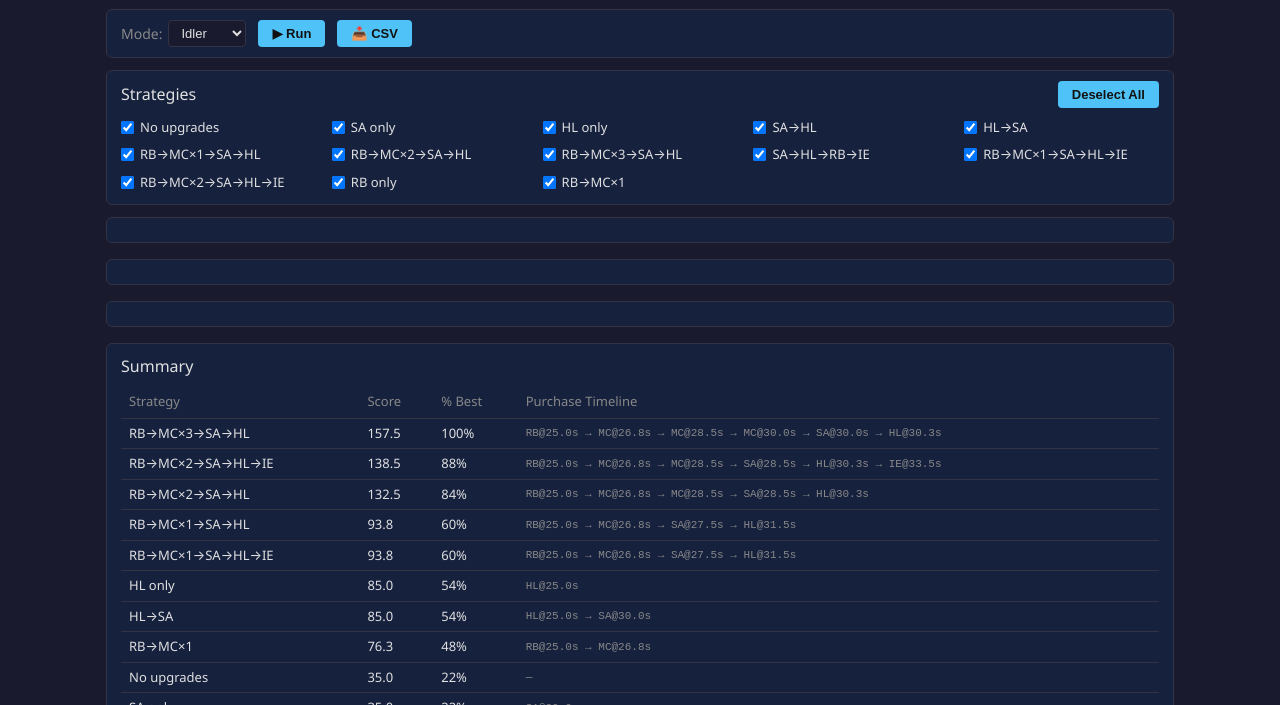
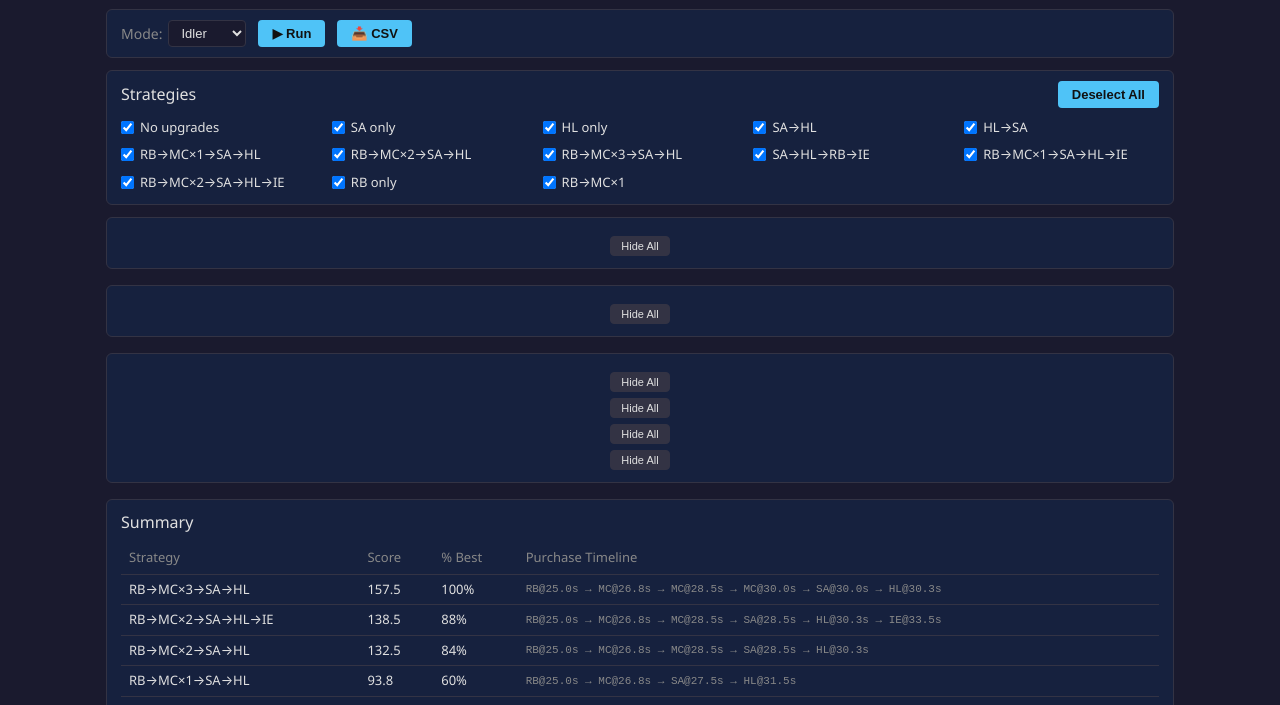
Before and after one commit to yonisimian/incremental-game, a website built with Vite: page client/dev.html in a window 1280 px wide. Both pictures are taken after a click on the button "▶ Run". Shown: the part 95-800 px from the top of the page. Built offline with nearby package versions, Linux system fonts and the light colour scheme; what uplot would draw is missing.

Commit message:
feat(client): add hide-all/show-all toggle for chart series
- Button placed inside the legend area below series labels
- Hides all series when any are visible; shows all when all hidden
- Y-axis stays visible when all series are hidden (range fallback)

```diff
--- a/client/src/dev/chart.ts
+++ b/client/src/dev/chart.ts
@@ -48,6 +48,34 @@ export interface ChartSeries {
 const instances = new WeakMap<HTMLElement, uPlot>()
 
 /**
+ * Attach a "Hide all / Show all" button inside the chart's legend area.
+ * Clicking it toggles every series off (so you can isolate one via the legend)
+ * or back on if all are already hidden.
+ */
+function attachToggleAllButton(wrapper: HTMLElement, chart: uPlot, seriesCount: number): void {
+  const btn = document.createElement('button')
+  btn.className = 'chart-toggle-all'
+  btn.textContent = 'Hide All'
+
+  btn.addEventListener('click', () => {
+    // If ANY series is visible → hide all; if all hidden → show all
+    const anyVisible = chart.series.slice(1).some((s) => s.show)
+    for (let i = 1; i <= seriesCount; i++) {
+      chart.setSeries(i, { show: !anyVisible })
+    }
+    btn.textContent = anyVisible ? 'Show All' : 'Hide All'
+  })
+
+  // Place the button inside the legend table's container
+  const legend = wrapper.querySelector('.u-legend')
+  if (legend) {
+    legend.appendChild(btn)
+  } else {
+    wrapper.appendChild(btn)
+  }
+}
+
+/**
  * Render a uPlot chart into `container`.
  * Destroys any previous chart in the same container.
  */
@@ -95,6 +123,13 @@ export function renderChart(
     series: uSeries,
     scales: {
       x: { time: false },
+      y: {
+        range: (_u, min, max) => {
+          // Keep y-axis visible even when all series are hidden
+          if (min === Infinity) return [0, 1]
+          return [min, max]
+        },
+      },
     },
     axes: [
       {
@@ -151,4 +186,8 @@ export function renderChart(
 
   const chart = new uPlot(opts, uData, container)
   instances.set(container, chart)
+
+  if (series.length > 1) {
+    attachToggleAllButton(container, chart, series.length)
+  }
 }
--- a/client/src/dev/dev.css
+++ b/client/src/dev/dev.css
@@ -196,6 +196,26 @@ body {
   font-size: 11px;
 }
 
+/* ─── Chart toggle button ─────────────────────────────────────────── */
+
+.chart-toggle-all {
+  display: block;
+  margin: 6px auto 0;
+  padding: 3px 10px;
+  font-size: 11px;
+  font-weight: 500;
+  background: var(--dev-border);
+  color: var(--dev-text);
+  border: 1px solid var(--dev-border);
+  border-radius: 4px;
+  cursor: pointer;
+  transition: opacity 0.15s;
+}
+
+.chart-toggle-all:hover {
+  opacity: 0.8;
+}
+
 .dev-charts .u-legend th {
   color: var(--dev-muted);
 }
```
